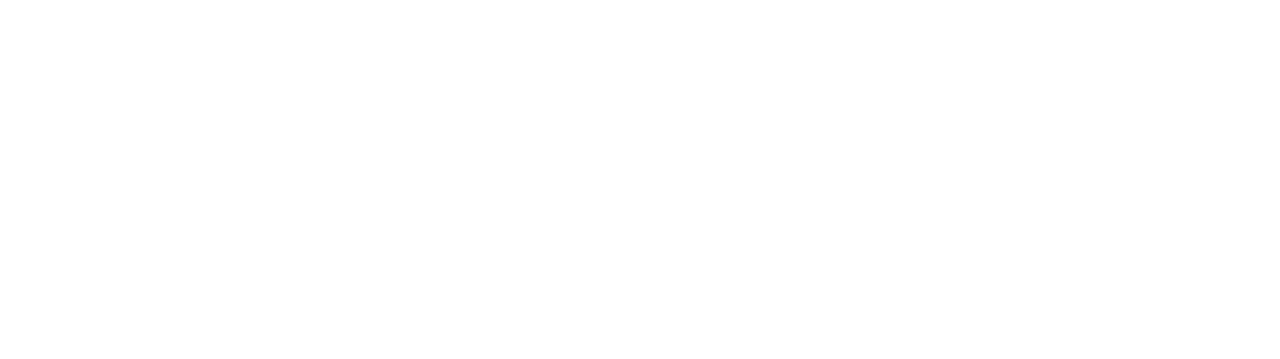
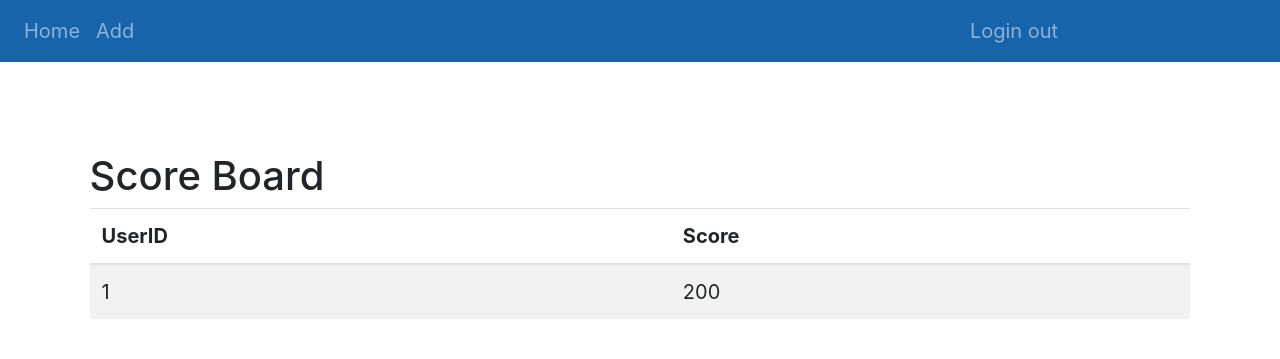
Before and after one commit to annu12340/p2p-LearningPlatform, a Flask app: page /scoreBoard in a window 1280 px wide. Before the commit the part shown is empty. Shown: the top 359 px of the page. Run offline with Flask 2, Linux system fonts and the light colour scheme; data comes from the database, SQL or seed files in the repository; some libraries are stand-ins or nearby versions.

Commit message:
Update scoreBoard.html

```diff
--- a/templates/scoreBoard.html
+++ b/templates/scoreBoard.html
@@ -1 +1,29 @@
-<!--Score Board-->
+{% extends "layout.html"%}
+{% block content%}
+
+<h1>Score Board</h1>
+
+<div>
+
+    <table class="table table-striped table-hover" >
+      <thead>
+        <tr>
+          <th scope="col">UserID</th>
+          <th scope="col">Score</th>
+        </tr>
+      </thead>
+      <tbody>
+          <tr>
+            {% for i in rank_user %}
+            <td scope="row">{{i.id}}</td>
+            <td>{{i.score}}</td>
+          </tr>
+          {% endfor %}
+      </tbody>
+    </table>
+
+</div>
+
+
+
+{% endblock%}
```
